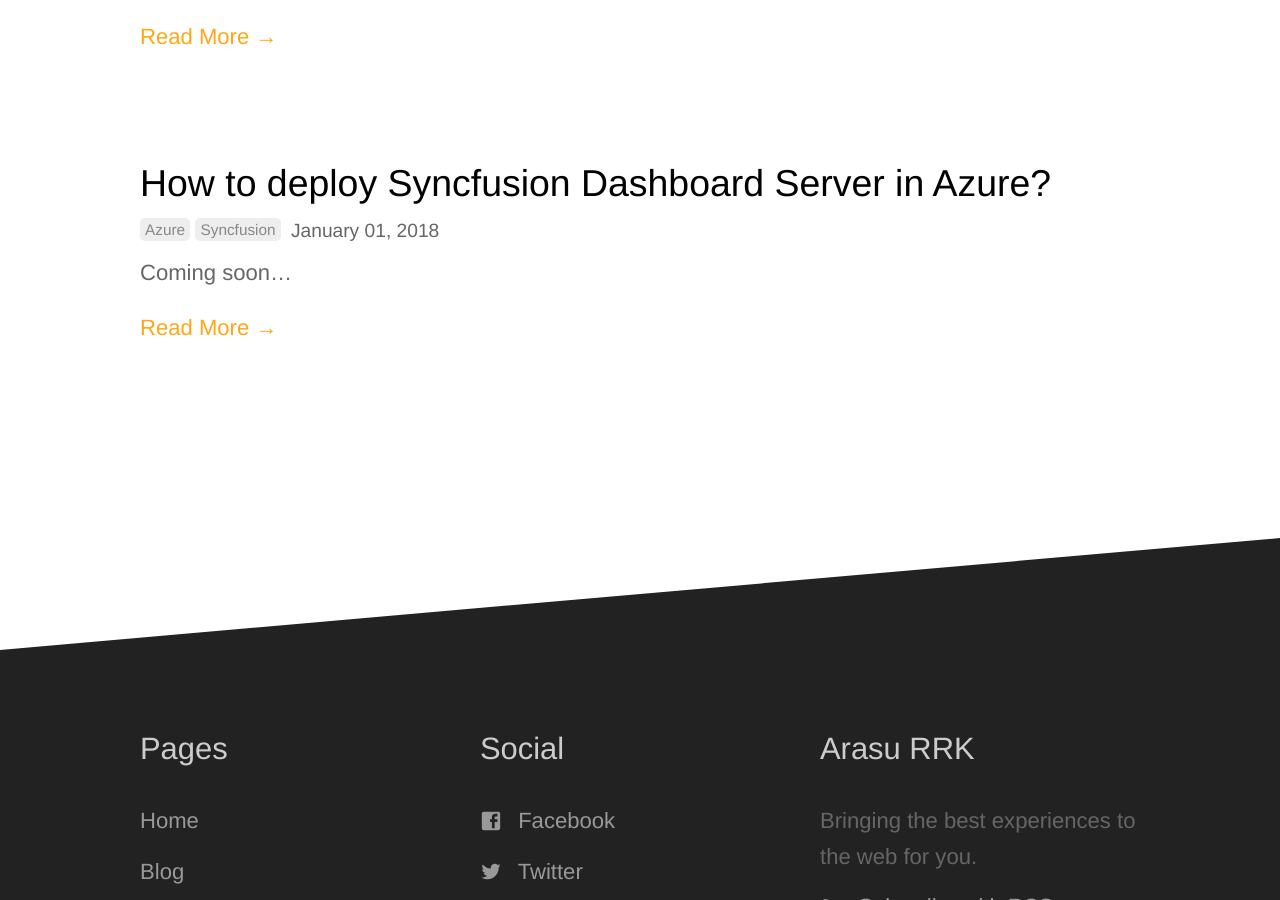
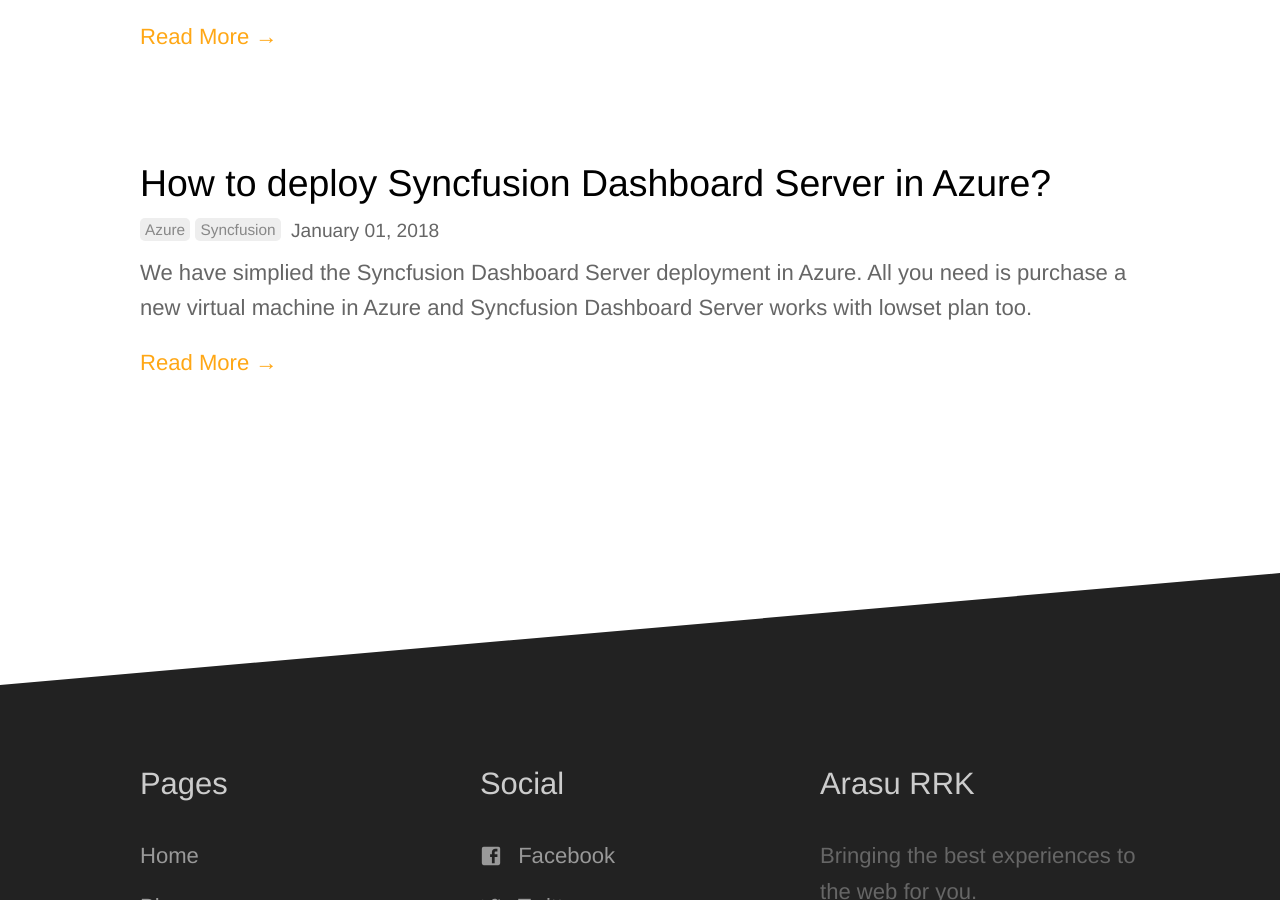
Before and after one commit to arasu-rrk/arasu-rrk.github.io, a Jekyll site: the page built from blog/index.html, in a window 1280 px wide and 900 px high, scrolled down 846 px. Built offline with Jekyll 4.4.1, drawn with Linux system fonts in a browser that asks for light colours; the list of posts is cut into pages by our own code.

Commit message:
Blog 1 - How to deploy Syncfusion Dashboard Server in azure

```diff
--- a/_posts/2018-01-01-how-to deploy-syncfusion-dashboard-server-in-azure.md
+++ b/_posts/2018-01-01-how-to deploy-syncfusion-dashboard-server-in-azure.md
@@ -7,4 +7,26 @@
 show_comments: true
 ---
 
-Coming soon...
+We have simplied the Syncfusion Dashboard Server deployment in Azure. All you need is purchase a new virtual machine in Azure and Syncfusion Dashboard Server works with lowset plan too.
+
+1. Login into [Azure Portal](https://portal.azure.com) with your credentials
+
+2. Go to New and search the keyword `Syncfusion`. From the search results, select the `Syncfusion Dashboard Server` and proceed to create.
+   ![](/images/dashboard-server/azure-deployment/syncfusion-dashboard-server-azure-search.png)
+   ![](/images/dashboard-server/azure-deployment/syncfusion-dashboard-server-azure-create.png)
+
+3. From the next screen, create the credentials for your Virtual Machine. If you want to use any existing resource group, choose the xisting one or create a new resource group.
+   ![](/images/dashboard-server/azure-deployment/create-azure-vm-credentials.png)
+
+4. Select the VM plan based on your requirements.
+   ![](/images/dashboard-server/azure-deployment/azure-vm-plans.png)
+
+5. In the next step, disable the Boot diagnostics and use default settings for other options.
+   ![](/images/dashboard-server/azure-deployment/azure-vm-optional-configuration.png)
+
+6. In the last step, view the VM summary and proceed to create the VM.
+
+
+That's all. It will take some minutes to complete the deployment and you can use Syncfusion Dashboard Server once it deployed.
+
+<iframe width="100%" height="500" src="https://www.youtube.com/embed/eD7M_UN-COE" frameborder="0" gesture="media" allow="encrypted-media" allowfullscreen></iframe>
```
Also changed, not shown: images/dashboard-server/azure-deployment/azure-vm-create-summary.PNG (added), images/dashboard-server/azure-deployment/azure-vm-optional-configuration.png (added), images/dashboard-server/azure-deployment/azure-vm-plans.png (added), images/dashboard-server/azure-deployment/create-azure-vm-credentials.png (added), images/dashboard-server/azure-deployment/syncfusion-dashboard-server-azure-create.png (added), images/dashboard-server/azure-deployment/syncfusion-dashboard-server-azure-search.png (added).
